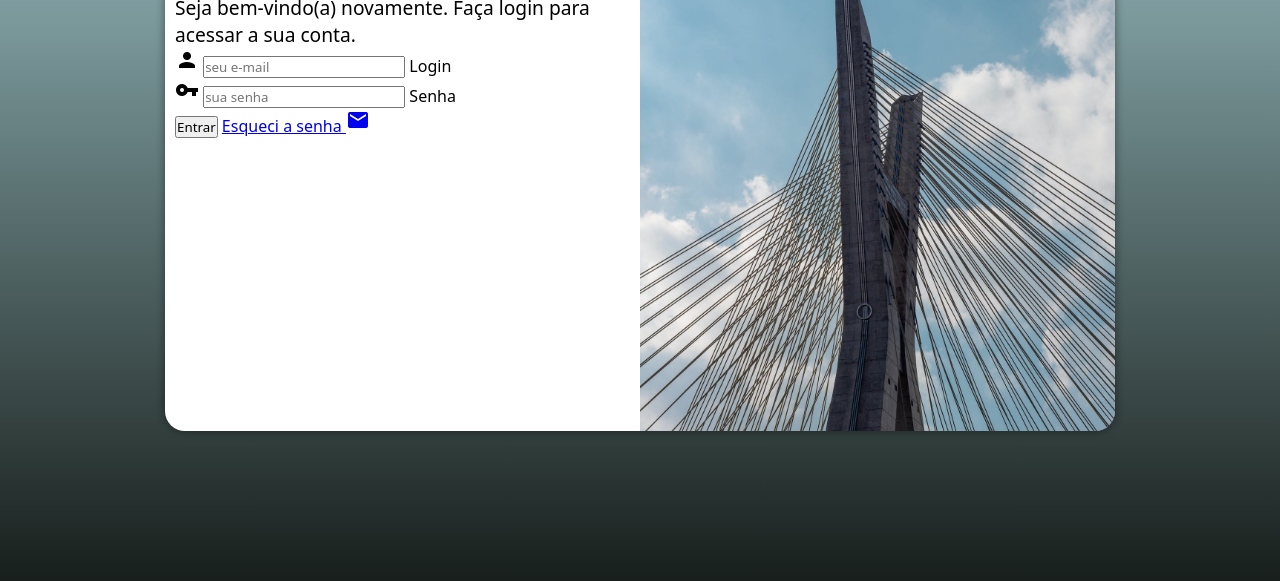
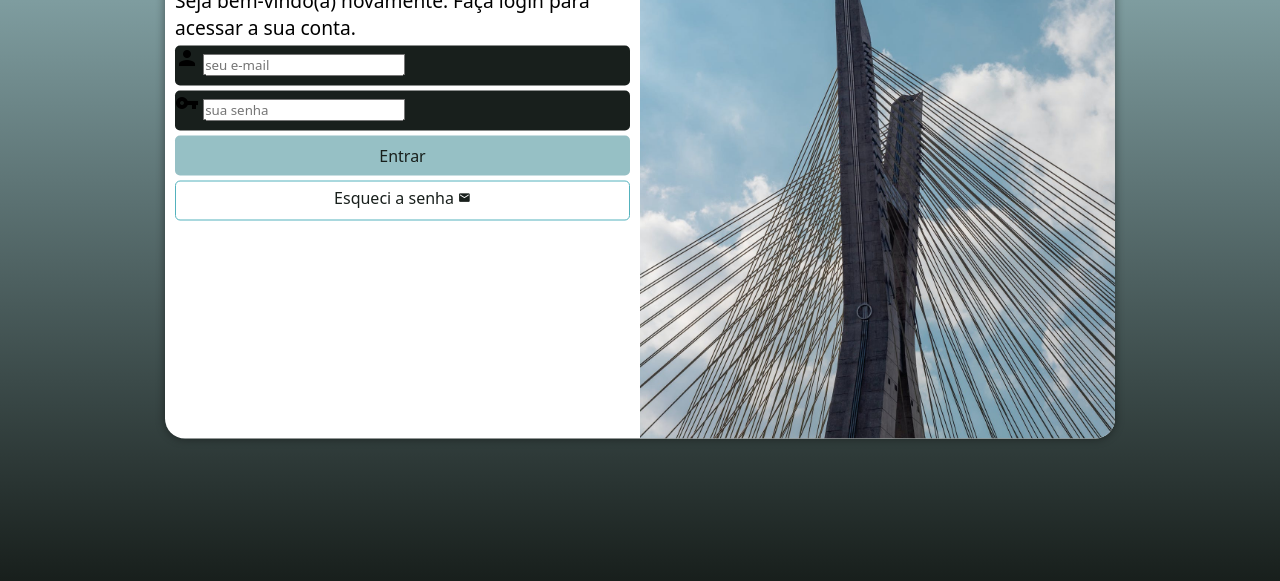
Before and after one commit to thiagobatistagomes/projeto-login, a plain HTML site: page index.html in a window 1280 px wide. Shown: the part 219-800 px from the top of the page. Drawn offline with Linux system fonts and the light colour scheme.

Commit message:
estilizacao dos inputs

```diff
--- a/estilos/style.css
+++ b/estilos/style.css
@@ -29,7 +29,7 @@ section#login {
     overflow: hidden;
     background-color: white;
     width: 250px;
-    height: 500px;
+    height: 515px;
     border-radius: 20px;
     box-shadow: 0px 0px 10px rgba(0, 0, 0, 0.450);
     transition: width .3s, height .3s;
@@ -38,7 +38,7 @@ section#login {
 
 section#login > div#imagem {
     display: block;
-    background: #5f2c82 url(../imagens/bridge.jpg) no-repeat;
+    background: url(../imagens/bridge.jpg) no-repeat;
     background-size: cover;
     background-position: center center;
     height: 200px;
@@ -57,3 +57,57 @@ div#formulario > h1 {
 div#formulario > p {
     font-size: 0.8em;
 }
+
+form > div.campo {
+    display: block;
+    width: 100%;
+    height: 40px;
+    background-color: #181F1C;
+    border-radius: 5px;
+    margin: 5px 0px;
+}
+
+div.campo > label {
+    display: none;
+}
+
+form > input[type=submit] {
+    display: block;
+    font-size: 1em;
+    width: 100%;
+    height: 40px;
+    background-color: #96c0c5;
+    color: #181F1C;
+    border: none;
+    border-radius: 5px;
+    cursor: pointer;
+}
+
+form > input[type=submit]:hover {
+    background-color: #54b2bd;
+    color: white;
+}
+
+form > a.botao {
+    display: block;
+    text-align: center;
+    font-size: 1em;
+    width: 100%;
+    height: 40px;
+    padding-top: 5px;
+    margin-top: 5px;
+    background-color: white;
+    color: #181F1C;
+    border: 1px solid #54b2bd;
+    border-radius: 5px;
+    text-decoration: none;
+}
+
+form > a.botao:hover {
+    background-color: #54b2bd;
+    color: white;
+}
+
+form > a.botao > span {
+    font-size: 0.8em;
+}
--- a/index.html
+++ b/index.html
@@ -30,7 +30,7 @@
                         <label for="isenha">Senha</label>
                     </div>
                     <input type="submit" value="Entrar">
-                    <a href="esqueci.html">Esqueci a senha <span class="material-icons">email</span></a>
+                    <a href="esqueci.html" class="botao">Esqueci a senha <span class="material-icons">email</span></a>
                 </form>
             </div>
         </section>
```
